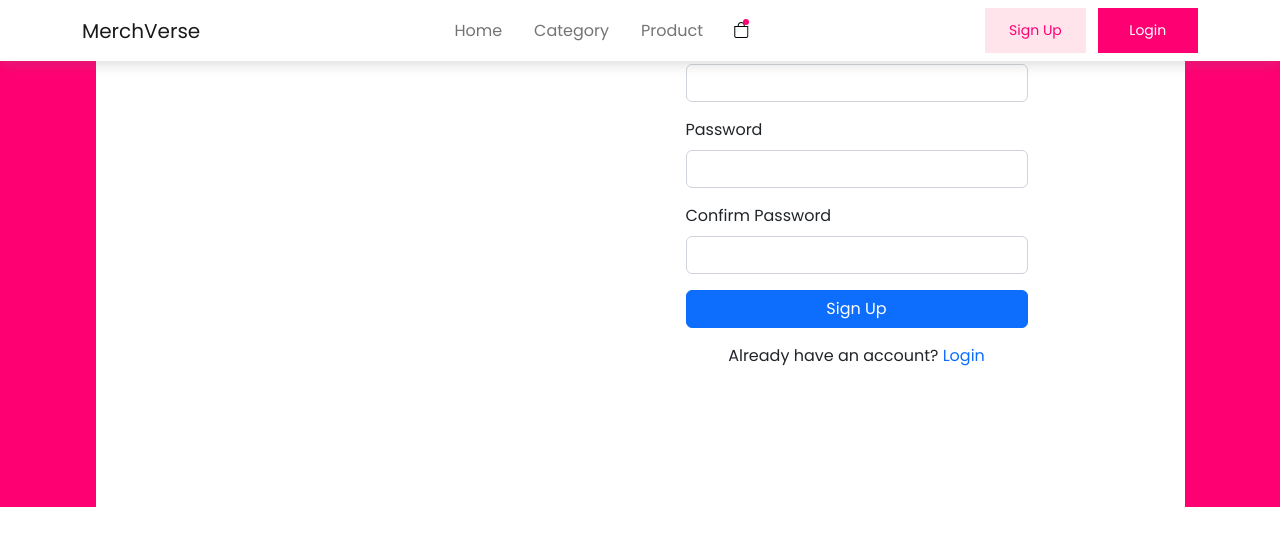
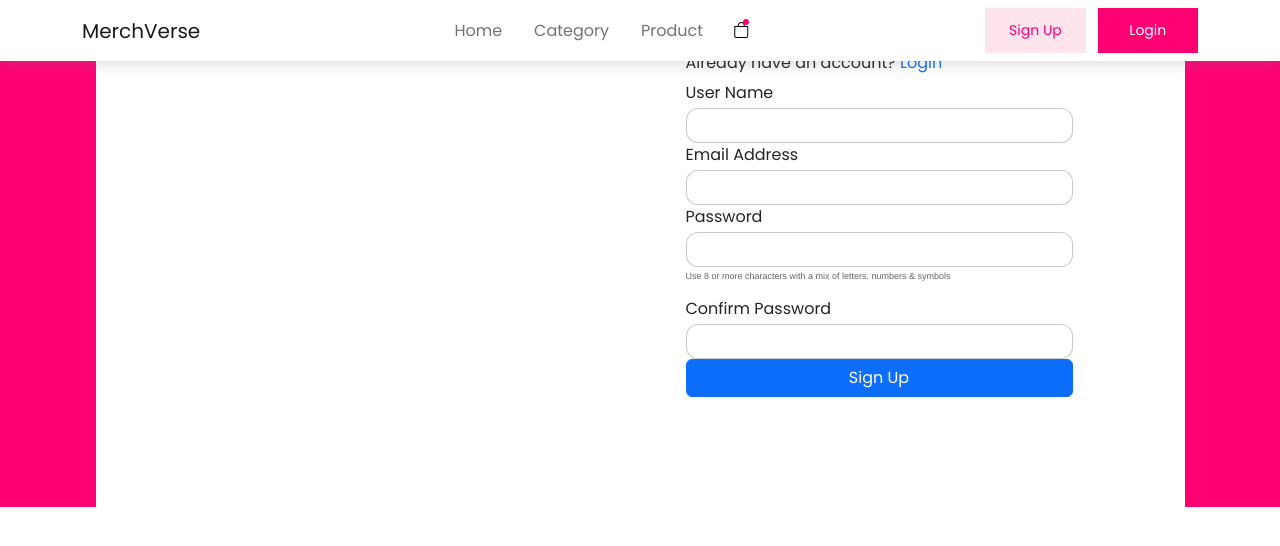
Before and after one commit to arlecchi/ecommerce-website, a React (Create React App) app in the folder frontend/: page /sign-up in a window 1280 px wide. Shown: the top 546 px of the page. Built offline with nearby package versions, Linux system fonts and the light colour scheme.

Commit message:
updates done by lele

```diff
--- a/frontend/src/component/SignUp.js
+++ b/frontend/src/component/SignUp.js
@@ -39,47 +39,70 @@ const SignUp = () => {
                 <div className="create-an-account">
                     <div className="logo"/>
                     <div className="content">
+                        <div className="frame-2">
+                            <div className="text-wrapper-3">Create an account</div>
+                            <p className="text-center mt-3">
+                                Already have an account? <span className="text-primary" style={{ cursor: "pointer" }} onClick={() => navigate("/login")} >Login</span>
+                            </p>
+                        </div>
+                        <div className="frame-3">
                             <form onSubmit={handleSignUp}>
+
+                                <div className="text-field">
+                                    <div className="frame-4">User Name
+                                    </div>
+                                        <input className="text-field-2"
+
+                                            type="text"
+                                            required
+                                        />
+                                </div>
                                 {error && <div className="alert alert-danger">{error}</div>}
 
-                            <div className="mb-3">
-                                <label className="form-label">Email Address</label>
-                                <input
+                                <div className="text-field">
+                                    <label className="frame-4">Email Address</label>
+
+                                    <input className="text-field-2"
                                         type="email"
-                                    className="form-control"
                                         value={email}
                                         onChange={(e) => setEmail(e.target.value)}
                                         required
                                     />
                                 </div>
 
-                            <div className="mb-3">
-                                <label className="form-label">Password</label>
-                                <input
+                                <div className="text-field">
+                                    <label className="frame-4">Password</label>
+
+                                    <input className="text-field-2"
                                         type="password"
-                                    className="form-control"
+
                                         value={password}
                                         onChange={(e) => setPassword(e.target.value)}
                                         required
                                     />
+                                    <p className="error-message">
+                                    Use 8 or more characters with a mix of letters, numbers &amp;
+                                    symbols
+                                    </p>
                                 </div>
 
-                            <div className="mb-3">
-                                <label className="form-label">Confirm Password</label>
-                                <input
+                                <div className="text-field">
+                                    <label className="frame-4">Confirm Password</label>
+
+                                    <input className="text-field-2"
                                         type="password"
-                                    className="form-control"
+
                                         value={confirmPassword}
                                         onChange={(e) => setConfirmPassword(e.target.value)}
                                         required
                                     />
                                 </div>
 
+
                                 <button type="submit" className="btn btn-primary w-100">Sign Up</button>
-                            <p className="text-center mt-3">
-                                Already have an account? <span className="text-primary" style={{ cursor: "pointer" }} onClick={() => navigate("/login")} >Login</span>
-                            </p>
+
                             </form>
+                        </div>
                     </div>
                 </div>
             </div>
```
Lines whose indentation alone changed are shown as unchanged.
